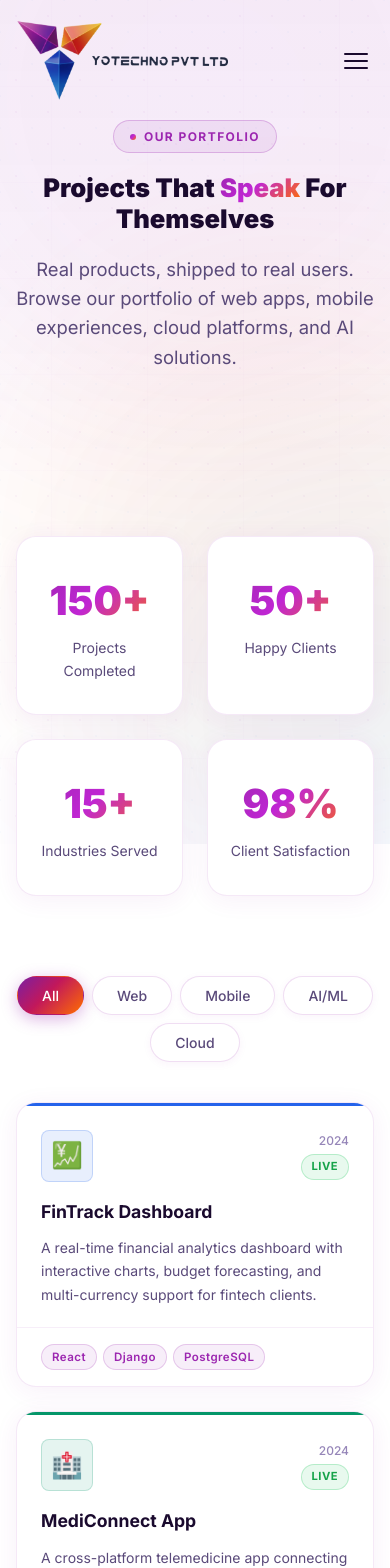
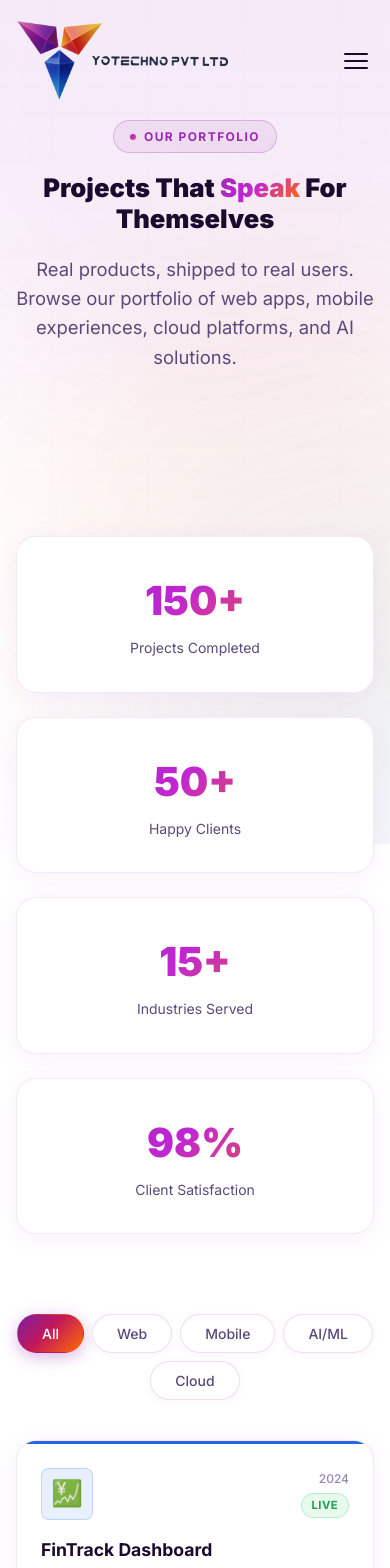
Before and after one commit to ZARYZ-Connect/Yotechno2, a React (Vite) app in the folder frontend/: page /projects in a window 390 px wide. Shown: the top 1568 px of the page. Built offline with nearby package versions, Linux system fonts and the light colour scheme.

Commit message:
Fix multiple responsive layout issues on mobile screens

```diff
--- a/frontend/src/index.css
+++ b/frontend/src/index.css
@@ -379,3 +379,6 @@ button { cursor: pointer; font-family: inherit; border: none; outline: none; }
   .page-hero { padding: 120px 0 60px; }
   .stats-row { grid-template-columns: repeat(2, 1fr); }
 }
+@media (max-width: 480px) {
+  .stats-row { grid-template-columns: 1fr; }
+}
--- a/frontend/src/pages/AboutUs.css
+++ b/frontend/src/pages/AboutUs.css
@@ -230,6 +230,7 @@
 @media (max-width: 560px) {
   .values-grid { grid-template-columns: 1fr; }
   .team-grid { grid-template-columns: 1fr; }
+  .about-hero__panel { grid-template-columns: 1fr; gap: 16px; }
 }
 
 /* Growth Journey Section */
--- a/frontend/src/pages/Service.css
+++ b/frontend/src/pages/Service.css
@@ -438,6 +438,7 @@
   .diagram-container {
     width: 320px;
     height: 320px;
+    max-width: 100%;
   }
   .diagram-center-node {
     width: 140px;
```
